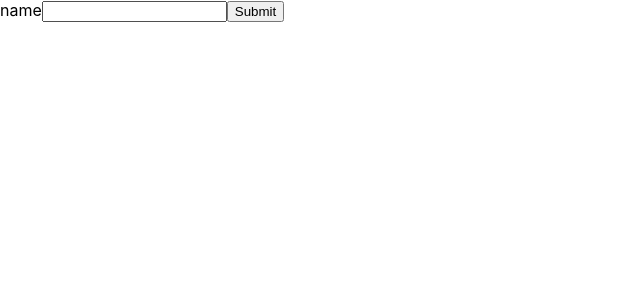
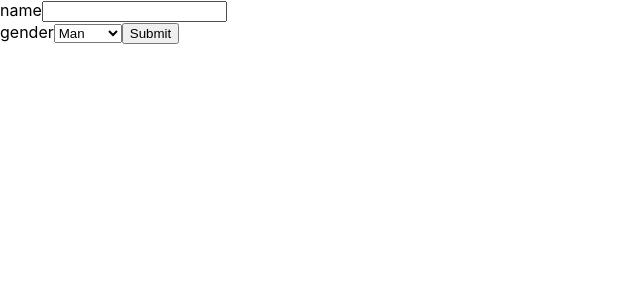
Before and after one commit to Taesuuu/React_Study, a React (Create React App) app: page / in a window 1280 px wide. Shown: the top 300 px of the page, without its empty margins (0-640 px from the left). Built offline with nearby package versions, Linux system fonts and the light colour scheme.

Commit message:
URL Parameter Change

```diff
--- a/src/react09/SignUp.js
+++ b/src/react09/SignUp.js
@@ -5,7 +5,8 @@
         super(props);
 
         this.state = {
-            name : ''
+            name : '',
+            gender : 1,
         }
     }
 
@@ -16,7 +17,7 @@
     }
 
     render() {
-        var {name} = this.state;
+        var {name, gender} = this.state;
 
         return(
             <form onSubmit = {this.handleSubmit}>
@@ -30,6 +31,17 @@
 
                     </input>
                 </label>
+                <br></br>
+                <label>
+                    gender
+                    <select
+                        name = {'gender'}
+                        value = {gender}
+                        onChange = {this.handleChange}>
+                        <option value = {1}>Man</option>
+                        <option value = {0}>Woman</option>
+                    </select>
+                </label>
                 <input type = 'submit' value = 'Submit'></input>
             </form>
         )
```
